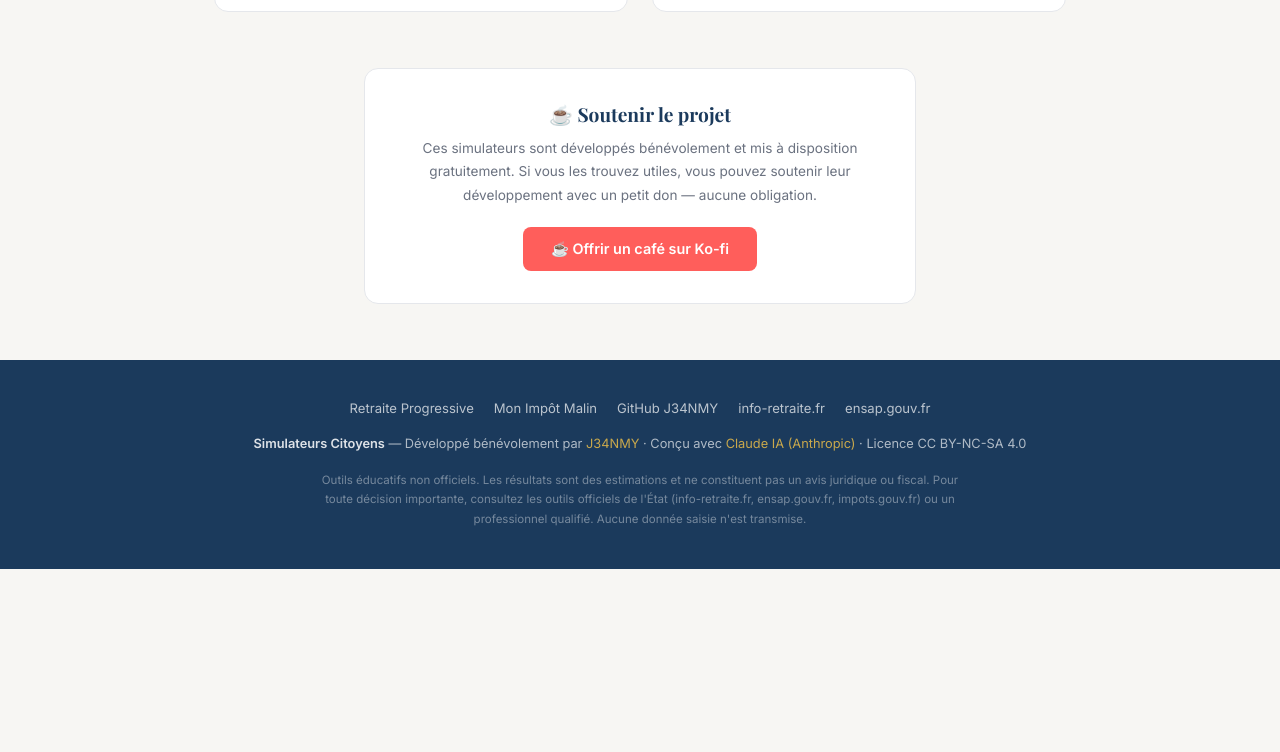
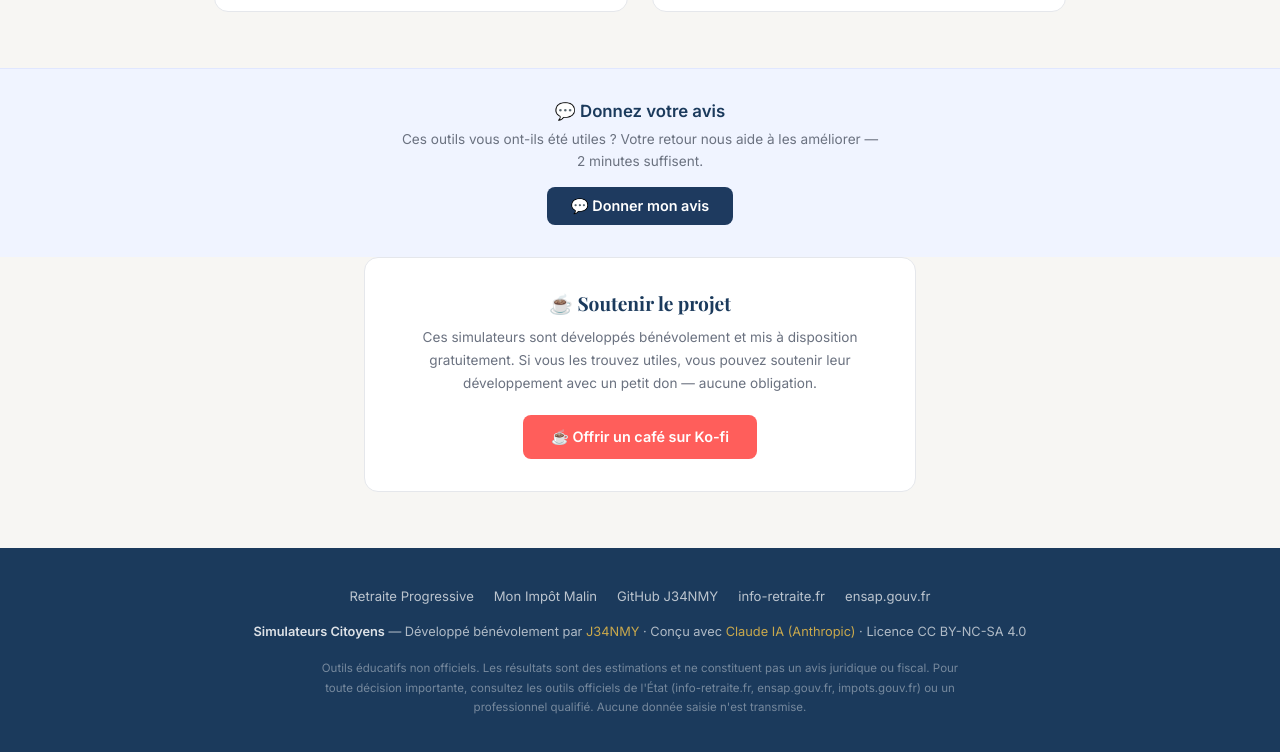
Before and after one commit to J34NMY/j34nmy.github.io, a plain HTML site: page index.html in a window 1280 px wide. Shown: the part 1649-2401 px from the top of the page. Before the commit the page ends 2218 px from the top, so only its background shows below. Drawn offline with nearby package versions, Linux system fonts and the light colour scheme.

Commit message:
feat: bouton Donner mon avis Google Forms

```diff
--- a/index.html
+++ b/index.html
@@ -499,6 +499,18 @@
   </div>
 </section>
 
+<!-- AVIS -->
+<div style="background:#f0f4ff;border-top:1px solid #e0e7ff;padding:32px 20px;text-align:center;">
+  <div style="max-width:480px;margin:0 auto;">
+    <h3 style="font-size:1.05rem;color:var(--navy,#1e3a5f);margin-bottom:8px;">💬 Donnez votre avis</h3>
+    <p style="font-size:.85rem;color:#6b7280;margin-bottom:14px;line-height:1.6;">Ces outils vous ont-ils été utiles ? Votre retour nous aide à les améliorer — 2 minutes suffisent.</p>
+    <a href="https://docs.google.com/forms/d/e/1FAIpQLSe03RqW5-BDHKrUkZcvuT6sa6SYraD5LS2FVkneO-4wkNTOqg/viewform" target="_blank"
+       style="display:inline-block;background:#1e3a5f;color:#fff;font-weight:700;padding:10px 24px;border-radius:8px;text-decoration:none;font-size:.9rem;">
+      💬 Donner mon avis
+    </a>
+  </div>
+</div>
+
 <!-- KO-FI -->
 <div class="kofi-section">
   <div class="kofi-card">
```
